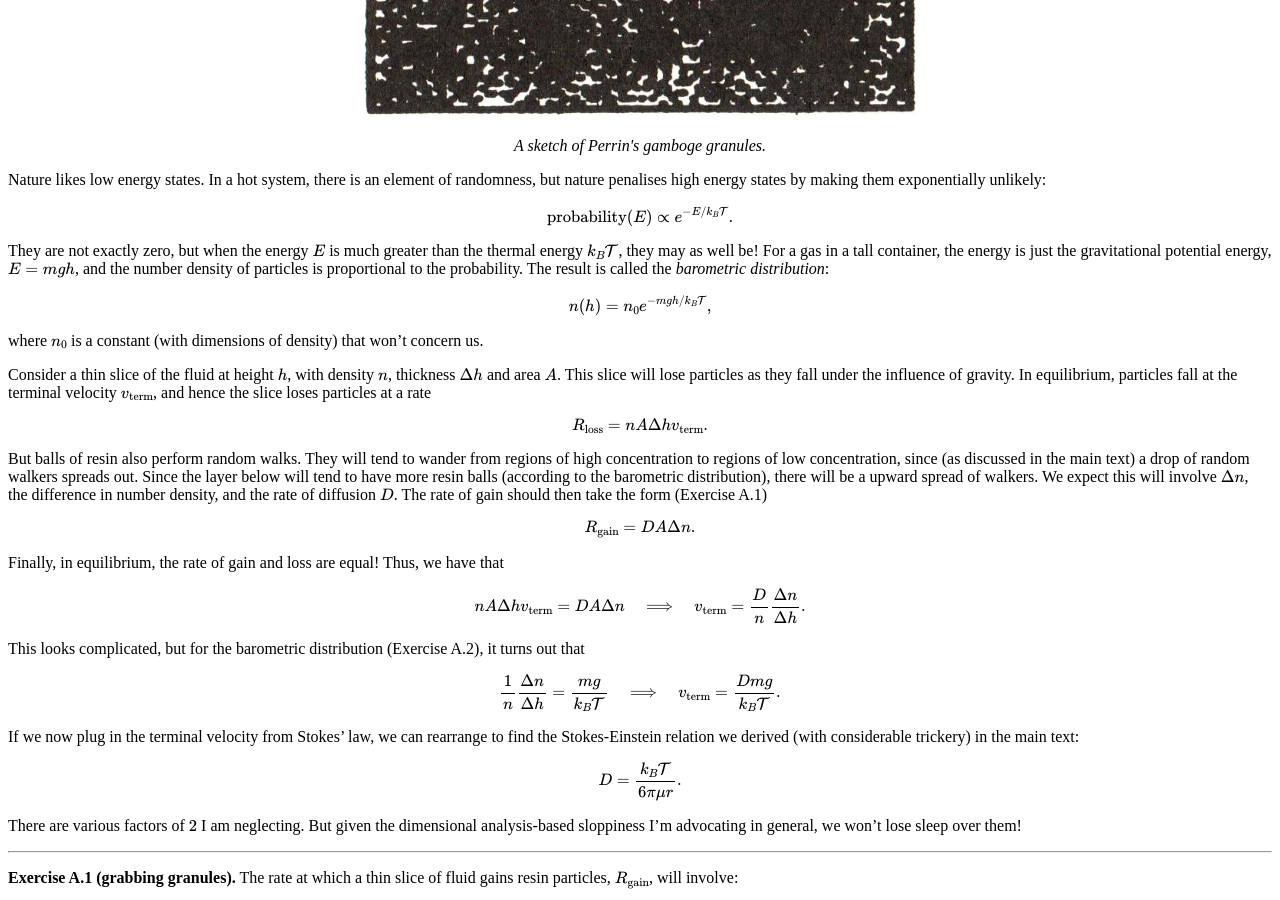
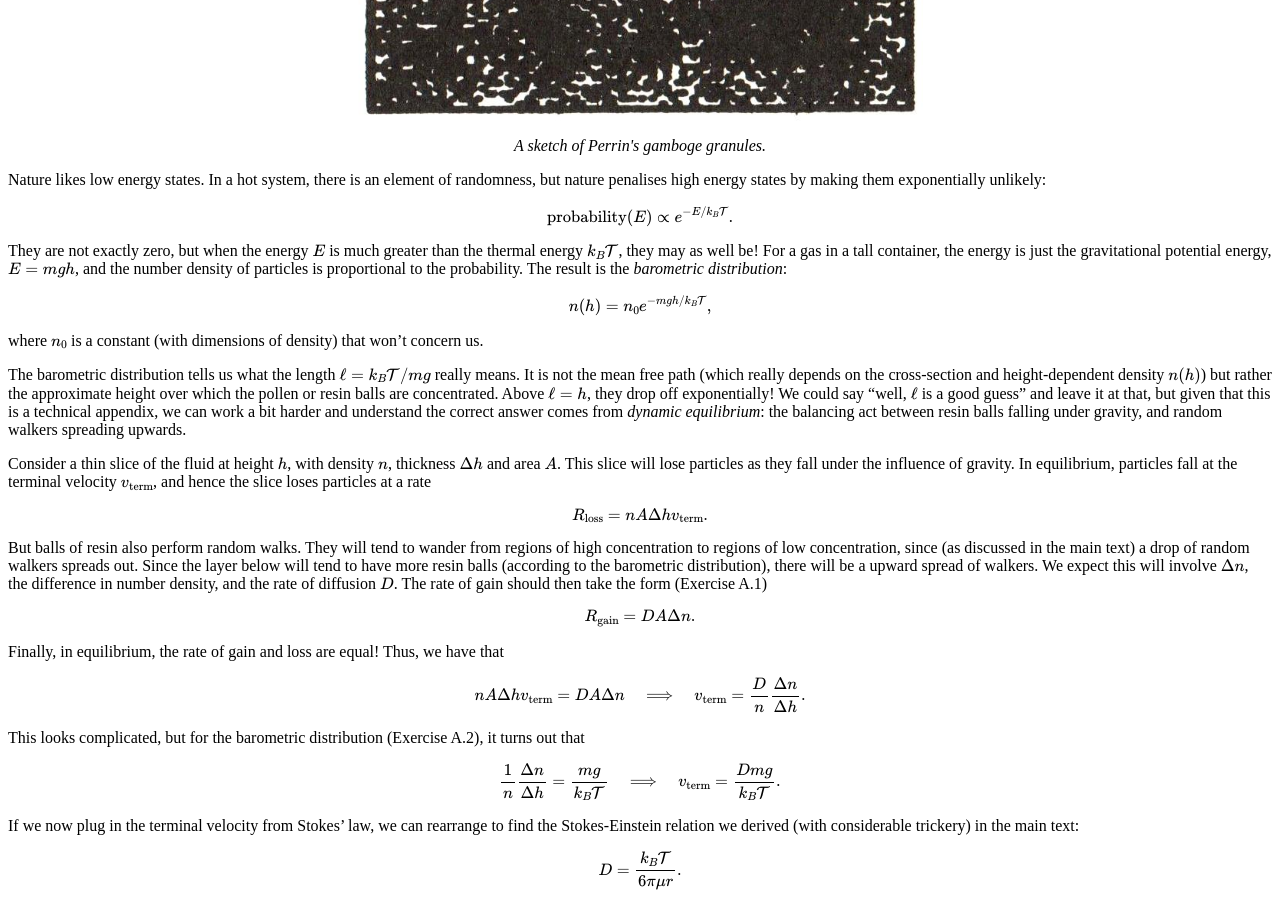
Before and after one commit to hapax/hapax.github.io, a Jekyll site: the page built from assets/napkin-hacks-appendix.md, in a window 1280 px wide and 900 px high, scrolled down 1444 px. Built offline with Jekyll 4.4.1, drawn with Linux system fonts in a browser that asks for light colours; our own code applies the rules of GitHub Pages for plain Markdown files; formulas are drawn with MathJax 3; a script that is not in the unit is left out.

Commit message:
Update napkin-hacks-appendix.md

```diff
--- a/assets/napkin-hacks-appendix.md
+++ b/assets/napkin-hacks-appendix.md
@@ -57,13 +57,26 @@ than the thermal energy $k_B\mathcal{T}$, they may as well be!
 For a gas in a tall container, the energy is just the gravitational potential energy, $E
 = mgh$, and the number density of particles is proportional to the
 probability.
-The result is called the *barometric distribution*:
+The result is the *barometric distribution*:
 
 $$
 n(h) = n_0 e^{-mgh/k_B\mathcal{T}},
 $$
 
-where $n_0$ is a constant (with dimensions of density) that won't concern us.
+where $n_0$ is a constant (with dimensions of density) that won't
+concern us.
+
+The barometric distribution tells us what the length $\ell =
+k_B\mathcal{T}/mg$ really means.
+It is not the mean free path (which really depends on the
+cross-section and height-dependent density $n(h)$) but rather the
+approximate height over which the pollen or resin balls are concentrated.
+Above $\ell = h$, they drop off exponentially!
+We could say "well, $\ell$ is a good guess" and leave it at that, but
+given that this is a technical appendix, we can work a bit harder and
+understand the correct answer comes from *dynamic equilibrium*: the
+balancing act between resin balls falling under gravity, and random
+walkers spreading upwards.
 
 Consider a thin slice of the fluid at height $h$, with density $n$,
 thickness $\Delta h$ and area $A$.
```
